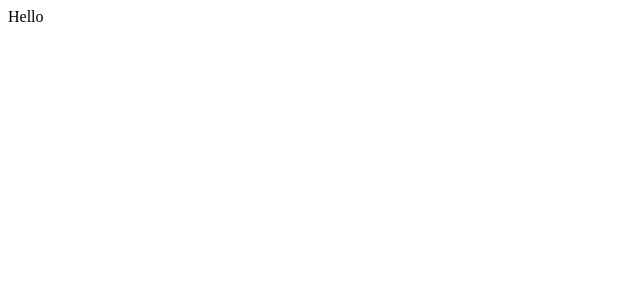
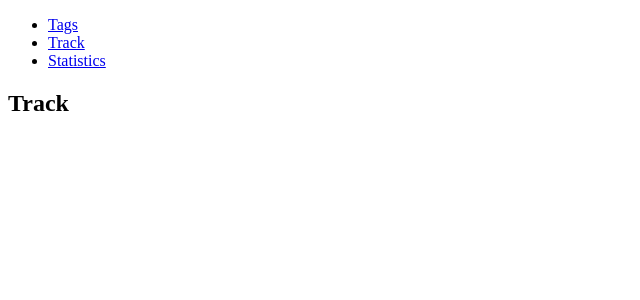
Before and after one commit to Hongjia-Liu/Expense-Tracker, a React (Create React App) app: page /track in a window 1280 px wide. Shown: the top 300 px of the page, without its empty margins (0-640 px from the left). Built offline with nearby package versions, Linux system fonts and the light colour scheme.

Commit message:
react-router-dom initialization

```diff
--- a/package.json
+++ b/package.json
@@ -13,6 +13,7 @@
     "node-sass": "npm:dart-sass",
     "react": "^17.0.1",
     "react-dom": "^17.0.1",
+    "react-router-dom": "^5.2.0",
     "react-scripts": "4.0.0",
     "styled-components": "^5.2.1",
     "typescript": "^4.0.3",
@@ -43,6 +44,7 @@
     ]
   },
   "devDependencies": {
+    "@types/react-router-dom": "^5.1.6",
     "@types/styled-components": "^5.1.4"
   }
 }
--- a/src/App.tsx
+++ b/src/App.tsx
@@ -1,11 +1,67 @@
 import React from 'react';
+
+import {
+  BrowserRouter as Router,
+  Switch,
+  Route,
+  Link,
+  Redirect
+} from 'react-router-dom';
 
 function App() {
   return (
-    <div>
-      Hello
-    </div>
+    <Router>
+      <div>
+        <nav>
+          <ul>
+            <li>
+              <Link to="/tags">Tags</Link>
+            </li>
+            <li>
+              <Link to="/track">Track</Link>
+            </li>
+            <li>
+              <Link to="/statistics">Statistics</Link>
+            </li>
+          </ul>
+        </nav>
+
+        <Switch>
+          <Route path="/tags">
+            <Tags/>
+          </Route>
+          <Route path="/track">
+            <Track/>
+          </Route>
+          <Route path="/statistics">
+            <Statistics/>
+          </Route>
+          <Redirect exact from="/" to="/track" />
+          <Route path="*">
+            <NoMatch />
+          </Route>
+        </Switch>
+      </div>
+    </Router>
   );
 }
 
+function NoMatch() {
+  return (
+    <div>404</div>
+  )
+}
+
+function Tags() {
+  return <h2>Tags</h2>;
+}
+
+function Track() {
+  return <h2>Track</h2>;
+}
+
+function Statistics() {
+  return <h2>Statistics</h2>;
+}
+
 export default App;
```
Also changed, not shown: 1 other file (tests, documents, lock files or other folders).
